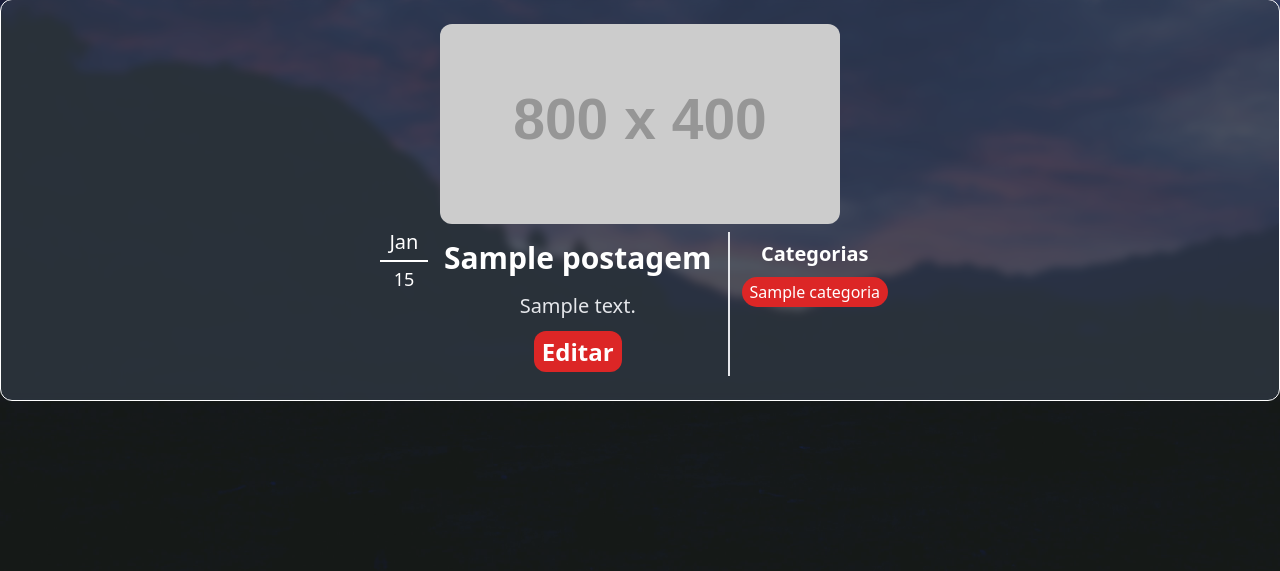
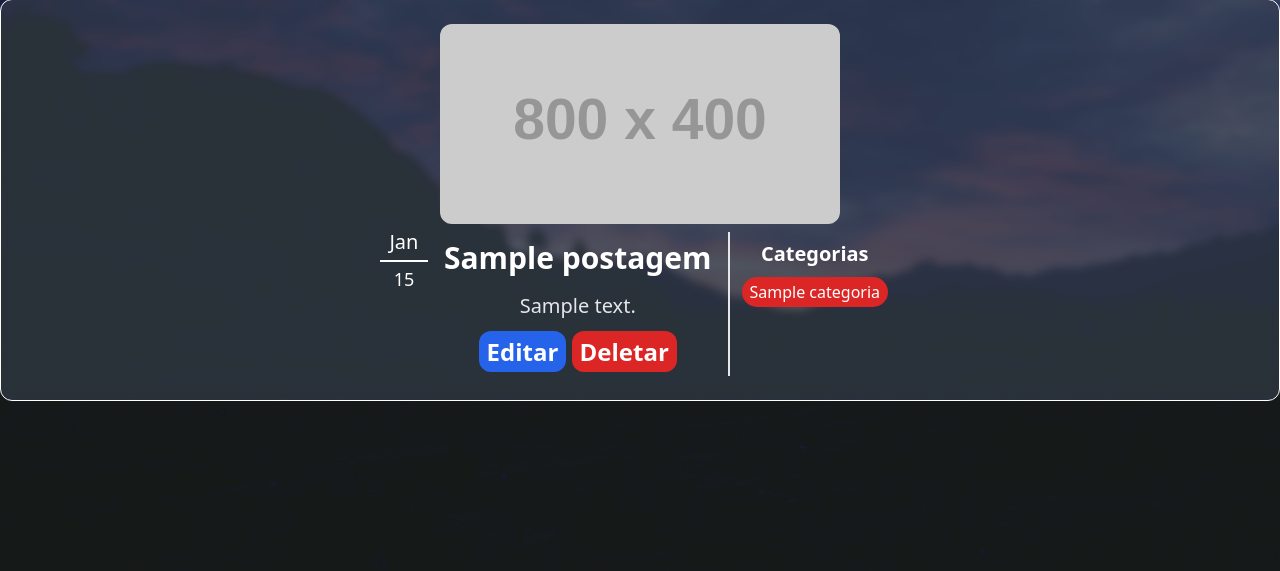
Before and after one commit to wesleywil/PFC-TechBlog, a Django app: page /blog/1/ in a window 1280 px wide. Shown: the part 169-740 px from the top of the page. Run offline with Django 3.2, Linux system fonts and the light colour scheme; a user stored in the database is signed in; tables that the repository leaves empty hold one stand-in row (values such as "Sample post"); grey boxes labelled with a size stand in for pictures from a placeholder-image service; some libraries are stand-ins or nearby versions.

Commit message:
arrumei problema no botão de atualização e deleção de posts que não aparecia corretamente dependendo do usuario logado

```diff
--- a/postagens/templates/postagens/detalhes_postagem.html
+++ b/postagens/templates/postagens/detalhes_postagem.html
@@ -24,13 +24,7 @@
           </h1>
           <p class="p-2 text-gray-200 text-center">{{postagem.texto}}</p>
           <div class="mt-2">
-            {% if postagem.dono.usuario.pk == request.user.id %}
-            <a
-              href="{%  url 'blog:atualizar_post' postagem.pk %}"
-              class="bg-red-600 hover:bg-red-800 text-white hover:text-gray-200 font-semibold rounded-xl text-2xl px-2 py-1 transition ease-in-out duration-700"
-              >Editar</a
-            >
-            {% elif request.user.admin %}
+            {% if request.user.admin %}
             <a
               href="{%  url 'blog:atualizar_post' postagem.pk %}"
               class="bg-blue-600 hover:bg-blue-800 text-white hover:text-gray-200 font-semibold rounded-xl text-2xl px-2 py-1 transition ease-in-out duration-700"
@@ -41,7 +35,18 @@
               class="bg-red-600 hover:bg-red-800 text-white hover:text-gray-200 font-semibold rounded-xl text-2xl px-2 py-1 transition ease-in-out duration-700"
               >Deletar</a
             >
-            {% else %} {% endif %}
+            {% else %} {% if postagem.dono.usuario.pk == request.user.id %}
+            <a
+              href="{%  url 'blog:atualizar_post' postagem.pk %}"
+              class="bg-blue-600 hover:bg-blue-800 text-white hover:text-gray-200 font-semibold rounded-xl text-2xl px-2 py-1 transition ease-in-out duration-700"
+              >Editar</a
+            >
+            <a
+              href="{%  url 'blog:deletar_post' postagem.pk %}"
+              class="bg-red-600 hover:bg-red-800 text-white hover:text-gray-200 font-semibold rounded-xl text-2xl px-2 py-1 transition ease-in-out duration-700"
+              >Deletar</a
+            >
+            {% else %} {% endif %} {% endif %}
           </div>
         </div>
         <div class="border-l-2 p-2 flex pl-2 flex-col">
```
Also changed, not shown: static/images/usuarios/predefinido/businessman.png.
